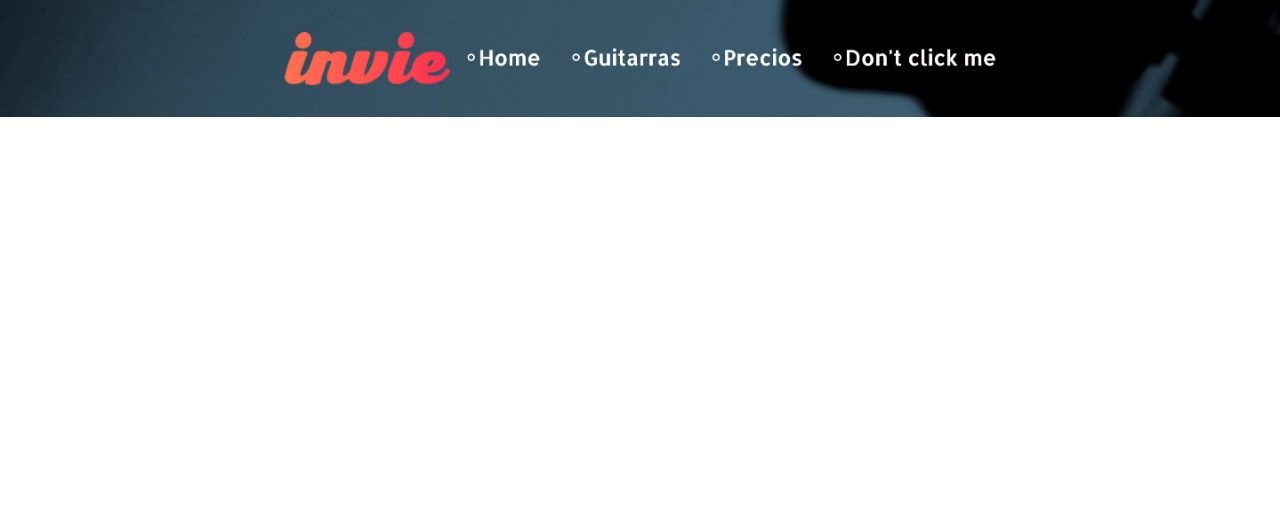
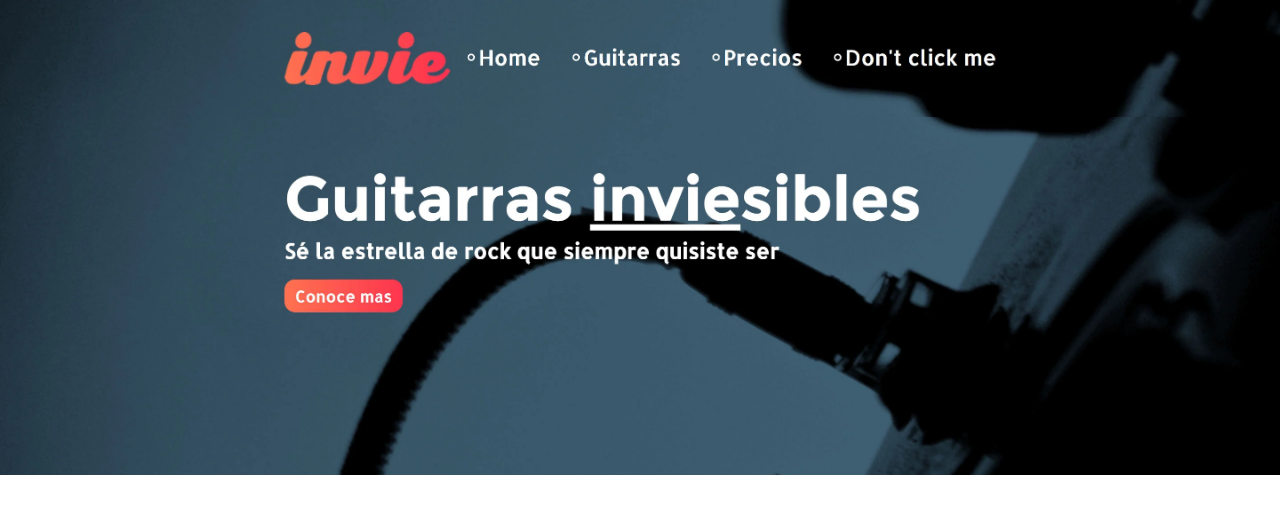
Before and after one commit to willyp4n/invie-github, a plain HTML site: page index.html in a window 1280 px wide. Drawn offline with Linux system fonts and the light colour scheme.

Commit message:
Sumando nuevo hero

```diff
--- a/index.html
+++ b/index.html
@@ -16,7 +16,7 @@
 </head>
 <body>
     <img src="header.png"alt="">
-  <!-- <img src="hero.png" alt="">
-    <img src="footer.png" alt="">-->
+   <img src="hero.png" alt="">
+   <!--<img src="footer.png" alt=""> -->
 </body>
 </html>
```
Also changed, not shown: hero.png (added).
